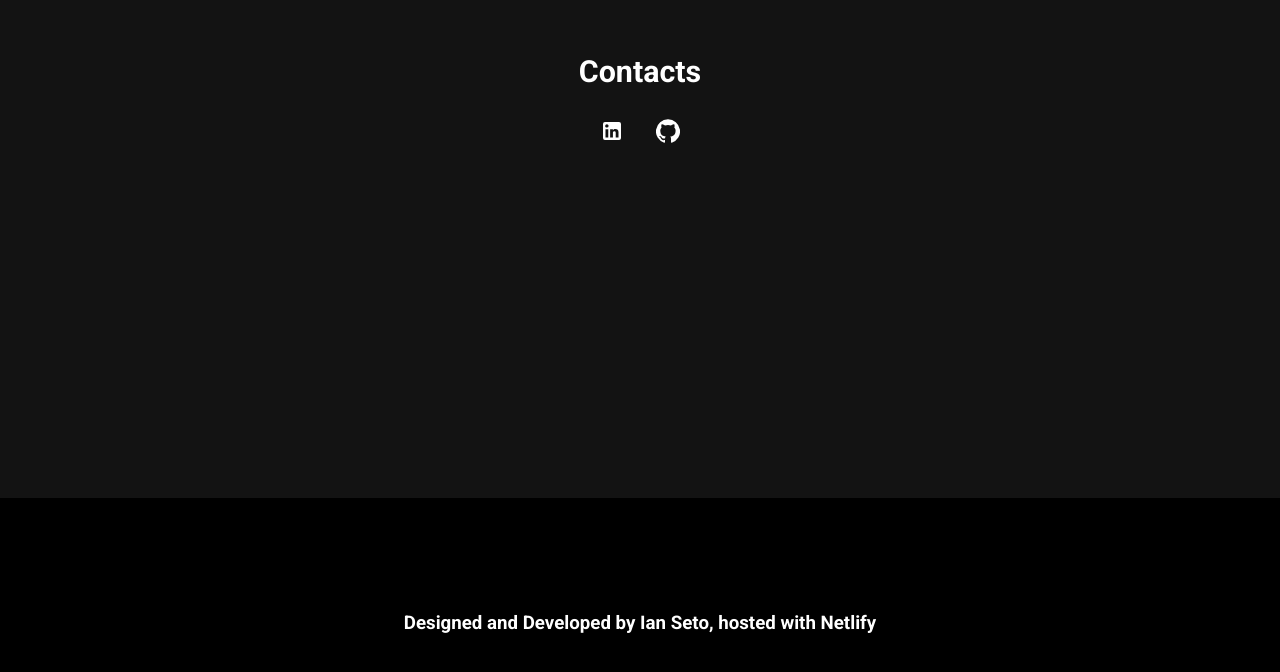
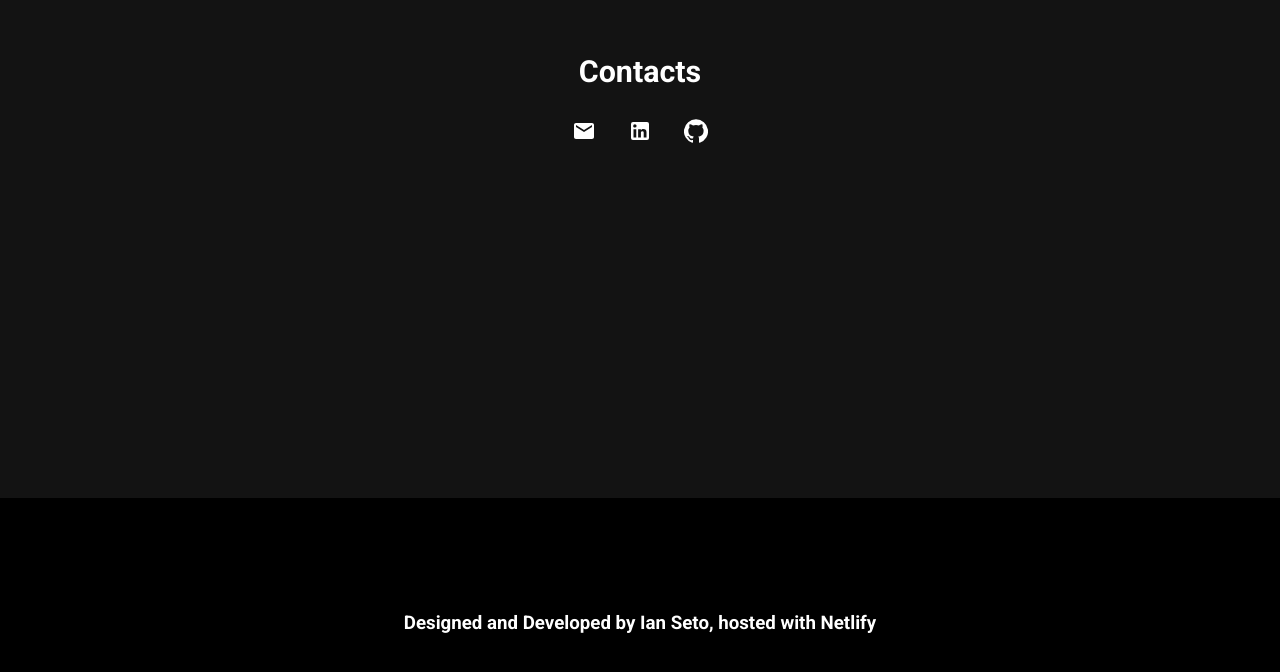
Before and after one commit to setoi1/React-Personal-Portfolio, a React (Create React App) app: page / in a window 1280 px wide. Shown: the part 2702-3374 px from the top of the page. Built offline with nearby package versions, Linux system fonts and the light colour scheme.

Commit message:
Added send Email button

```diff
--- a/src/components/Contacts.js
+++ b/src/components/Contacts.js
@@ -1,4 +1,5 @@
 import React from 'react';
+import MailIcon from '@material-ui/icons/Mail';
 import LinkedInIcon from '@material-ui/icons/LinkedIn';
 import GitHubIcon from '@material-ui/icons/GitHub';
 
@@ -10,6 +11,11 @@ const Contacts = () => {
           <h3>Contacts</h3>
         </div>
           <ul className="contacts-list">
+            <li className="contacts-list-item">
+              <a className="contacts-item-link" href="mailto:i.seto00@gmail.com" rel="noreferrer" target="_blank">
+                <MailIcon />
+              </a>
+            </li>
             <li className="contacts-list-item">
               <a className="contacts-item-link" href="https://www.linkedin.com/in/ianseto/" rel="noreferrer" target="_blank">
                 <LinkedInIcon />
```
